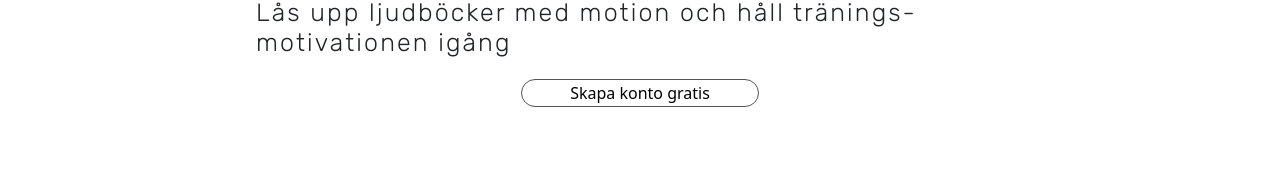
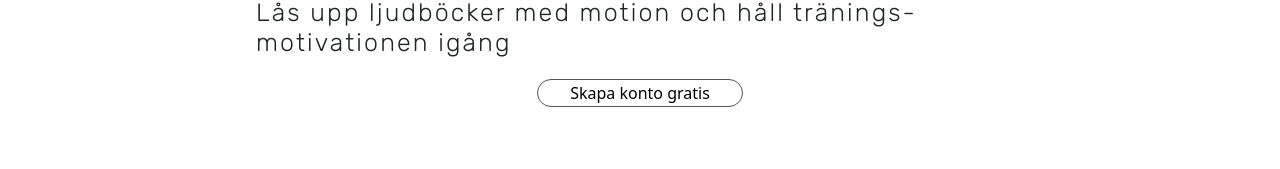
Before and after one commit to DimaTen/bookstep-mobile2.0, a React (Create React App) app: page / in a window 1280 px wide. Shown: the part 363-532 px from the top of the page. Built offline with nearby package versions, Linux system fonts and the light colour scheme; no server answers.

Commit message:
fixat css för books/button... igen....

```diff
--- a/src/components/Button.js
+++ b/src/components/Button.js
@@ -3,8 +3,8 @@ import styled from 'styled-components';
 
 export default function Button({ children, color, bgColor, onClick, type }) {
   const Button = styled.button`
-    padding-left: 3em;
-    padding-right: 3em;
+    padding-left: min(2em, 15%);
+    padding-right: min(2em, 15%);
     border: 1px solid #545454;
     border-radius: 15px;
     margin: 1vw;
--- a/src/components/Sidemenu.js
+++ b/src/components/Sidemenu.js
@@ -66,7 +66,7 @@ export default function Sidemenu({ setTrigger }) {
               <Popup trigger={openLogin}>
                 <Login setTrigger={setOpenLogin} setTrigger={setTrigger} />
               </Popup>
-              <Link to="/Player" onClick={handleClose}>
+              <Link to="/AudioPlayer" onClick={handleClose}>
                 <li>
                   <h2>Prova Bookstep</h2>
                 </li>
```
